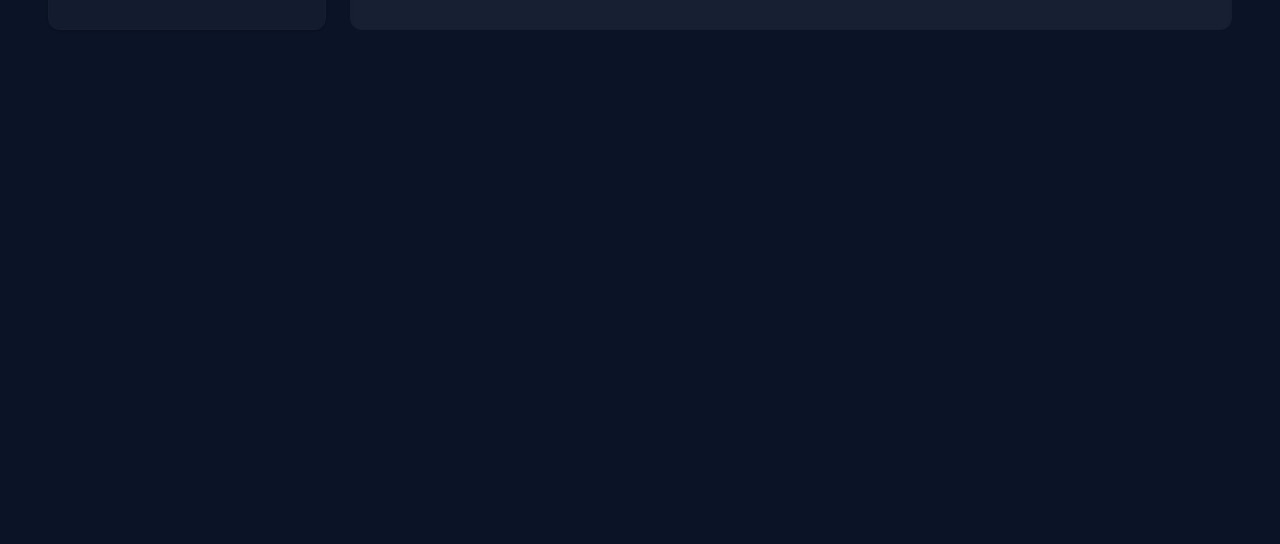
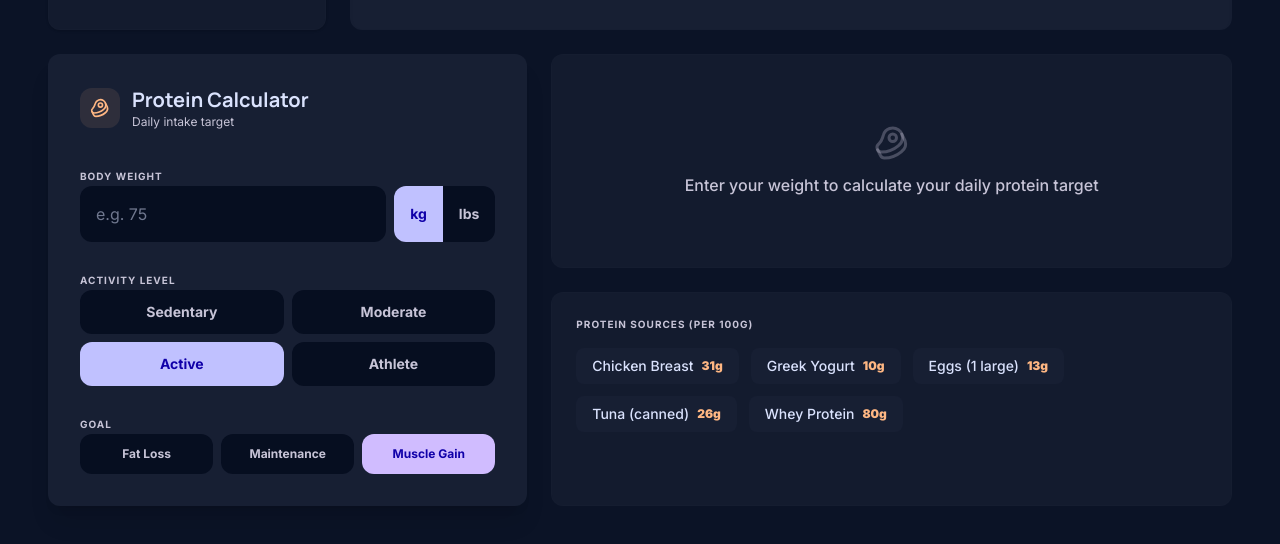
Before and after one commit to Darrennen/Zoi, a React (Vite) app: page /activity in a window 1280 px wide. Shown: the part 934-1478 px from the top of the page. Before the commit the page ends 1012 px from the top, so only its background shows below. Built offline with nearby package versions, Linux system fonts and the light colour scheme.

Commit message:
feat: add protein calculator to Life page

```diff
--- a/src/pages/ActivityPage.tsx
+++ b/src/pages/ActivityPage.tsx
@@ -1,9 +1,30 @@
-import React, { useState } from 'react';
-import { Timer, TrendingUp, Clock, Plus, Dumbbell, Zap, Activity, ChevronRight } from 'lucide-react';
+import React, { useState, useMemo } from 'react';
+import { Timer, TrendingUp, Clock, Plus, Dumbbell, Zap, Activity, ChevronRight, Beef } from 'lucide-react';
 import { motion } from 'motion/react';
 import { cn } from '@/src/lib/utils';
 import { Modal } from '../components/Modal';
 import { useToast } from '../components/Toast';
+
+const ACTIVITY_MULTIPLIERS: Record<string, number> = {
+  Sedentary: 0.8,
+  Moderate: 1.3,
+  Active: 1.7,
+  Athlete: 2.1,
+};
+
+const GOAL_MULTIPLIERS: Record<string, number> = {
+  'Fat Loss': 1.1,
+  Maintenance: 1.0,
+  'Muscle Gain': 1.25,
+};
+
+const FOOD_SOURCES = [
+  { name: 'Chicken Breast', per100g: 31 },
+  { name: 'Greek Yogurt', per100g: 10 },
+  { name: 'Eggs (1 large)', per100g: 13 },
+  { name: 'Tuna (canned)', per100g: 26 },
+  { name: 'Whey Protein', per100g: 80 },
+];
 
 export const ActivityPage = () => {
   const { toast } = useToast();
@@ -19,6 +40,20 @@ export const ActivityPage = () => {
 
   // Activity detail modal
   const [detailModal, setDetailModal] = useState<null | { name: string; desc: string; duration: string; date: string }>(null);
+
+  // Protein calculator
+  const [weight, setWeight] = useState('');
+  const [unit, setUnit] = useState<'kg' | 'lbs'>('kg');
+  const [activityLevel, setActivityLevel] = useState('Active');
+  const [goal, setGoal] = useState('Muscle Gain');
+
+  const proteinResult = useMemo(() => {
+    const w = parseFloat(weight);
+    if (!w || w <= 0) return null;
+    const kg = unit === 'lbs' ? w / 2.205 : w;
+    const grams = Math.round(kg * ACTIVITY_MULTIPLIERS[activityLevel] * GOAL_MULTIPLIERS[goal]);
+    return { grams, perMeal: Math.round(grams / 3), perMeal4: Math.round(grams / 4) };
+  }, [weight, unit, activityLevel, goal]);
 
   const handleLogSubmit = () => {
     toast('Session logged successfully!');
@@ -269,6 +304,121 @@ export const ActivityPage = () => {
         </div>
       </div>
 
+      {/* Protein Calculator */}
+      <div className="mt-6 grid grid-cols-1 lg:grid-cols-12 gap-6">
+        {/* Inputs */}
+        <div className="lg:col-span-5 bg-surface-container rounded-xl p-8 shadow-xl">
+          <div className="flex items-center gap-3 mb-8">
+            <div className="w-10 h-10 rounded-xl bg-tertiary/10 flex items-center justify-center">
+              <Beef size={20} className="text-tertiary" />
+            </div>
+            <div>
+              <h3 className="font-headline font-bold text-xl">Protein Calculator</h3>
+              <p className="text-on-surface-variant text-xs">Daily intake target</p>
+            </div>
+          </div>
+
+          <div className="space-y-6">
+            {/* Weight + unit toggle */}
+            <div className="space-y-2">
+              <label className="font-label text-[10px] uppercase tracking-widest font-bold text-on-surface-variant">Body Weight</label>
+              <div className="flex gap-2">
+                <input
+                  type="number"
+                  placeholder={unit === 'kg' ? 'e.g. 75' : 'e.g. 165'}
+                  value={weight}
+                  onChange={e => setWeight(e.target.value)}
+                  className="flex-1 bg-surface-container-lowest border-none rounded-xl text-on-surface p-4 focus:ring-2 focus:ring-primary transition-all"
+                />
+                <div className="flex bg-surface-container-lowest rounded-xl overflow-hidden">
+                  {(['kg', 'lbs'] as const).map(u => (
+                    <button key={u} onClick={() => setUnit(u)}
+                      className={cn("px-4 font-bold text-sm transition-colors", unit === u ? 'bg-primary text-on-primary' : 'text-on-surface-variant hover:text-on-surface')}>
+                      {u}
+                    </button>
+                  ))}
+                </div>
+              </div>
+            </div>
+
+            {/* Activity level */}
+            <div className="space-y-2">
+              <label className="font-label text-[10px] uppercase tracking-widest font-bold text-on-surface-variant">Activity Level</label>
+              <div className="grid grid-cols-2 gap-2">
+                {Object.keys(ACTIVITY_MULTIPLIERS).map(level => (
+                  <button key={level} onClick={() => setActivityLevel(level)}
+                    className={cn("py-3 rounded-xl text-sm font-bold transition-colors", activityLevel === level ? 'bg-primary text-on-primary' : 'bg-surface-container-lowest text-on-surface-variant hover:bg-surface-bright')}>
+                    {level}
+                  </button>
+                ))}
+              </div>
+            </div>
+
+            {/* Goal */}
+            <div className="space-y-2">
+              <label className="font-label text-[10px] uppercase tracking-widest font-bold text-on-surface-variant">Goal</label>
+              <div className="grid grid-cols-3 gap-2">
+                {Object.keys(GOAL_MULTIPLIERS).map(g => (
+                  <button key={g} onClick={() => setGoal(g)}
+                    className={cn("py-3 rounded-xl text-xs font-bold transition-colors", goal === g ? 'bg-secondary text-on-primary' : 'bg-surface-container-lowest text-on-surface-variant hover:bg-surface-bright')}>
+                    {g}
+                  </button>
+                ))}
+              </div>
+            </div>
+          </div>
+        </div>
+
+        {/* Result */}
+        <div className="lg:col-span-7 grid grid-rows-2 gap-6">
+          {/* Main result */}
+          <div className={cn("rounded-xl p-8 flex items-center justify-between transition-all", proteinResult ? 'bg-gradient-to-br from-tertiary/20 to-surface-container border border-tertiary/20' : 'bg-surface-container-low border border-outline-variant/5')}>
+            {proteinResult ? (
+              <>
+                <div>
+                  <span className="font-label text-[10px] uppercase tracking-widest text-tertiary font-bold block mb-2">Daily Target</span>
+                  <div className="font-headline font-black text-7xl text-on-surface">{proteinResult.grams}<span className="text-2xl font-normal text-on-surface-variant ml-2">g</span></div>
+                  <p className="text-on-surface-variant text-sm mt-2">{activityLevel} · {goal}</p>
+                </div>
+                <div className="space-y-4 text-right">
+                  <div className="bg-surface-container-high px-5 py-3 rounded-xl">
+                    <span className="text-[10px] font-bold uppercase tracking-widest text-on-surface-variant block">Per Meal (3x)</span>
+                    <span className="font-headline font-black text-2xl text-primary">{proteinResult.perMeal}g</span>
+                  </div>
+                  <div className="bg-surface-container-high px-5 py-3 rounded-xl">
+                    <span className="text-[10px] font-bold uppercase tracking-widest text-on-surface-variant block">Per Meal (4x)</span>
+                    <span className="font-headline font-black text-2xl text-secondary">{proteinResult.perMeal4}g</span>
+                  </div>
+                </div>
+              </>
+            ) : (
+              <div className="w-full flex flex-col items-center justify-center gap-3 py-4 text-center">
+                <Beef size={36} className="text-on-surface-variant/30" />
+                <p className="text-on-surface-variant font-medium">Enter your weight to calculate your daily protein target</p>
+              </div>
+            )}
+          </div>
+
+          {/* Food sources */}
+          <div className="bg-surface-container-low rounded-xl p-6 border border-outline-variant/5">
+            <span className="font-label text-[10px] uppercase tracking-widest font-bold text-on-surface-variant block mb-4">Protein Sources (per 100g)</span>
+            <div className="flex flex-wrap gap-3">
+              {FOOD_SOURCES.map(food => (
+                <div key={food.name} className="bg-surface-container px-4 py-2 rounded-lg flex items-center gap-2">
+                  <span className="text-sm font-medium">{food.name}</span>
+                  <span className="text-xs font-black text-tertiary">{food.per100g}g</span>
+                  {proteinResult && (
+                    <span className="text-[10px] text-on-surface-variant">
+                      (~{Math.round(proteinResult.grams / (food.per100g / 100))}g needed)
+                    </span>
+                  )}
+                </div>
+              ))}
+            </div>
+          </div>
+        </div>
+      </div>
+
       <div
         onClick={() => setLogOpen(true)}
         className="fixed right-6 bottom-24 md:bottom-12 w-14 h-14 bg-primary text-on-primary rounded-2xl shadow-2xl flex items-center justify-center z-40 active:scale-95 transition-transform cursor-pointer"
```
